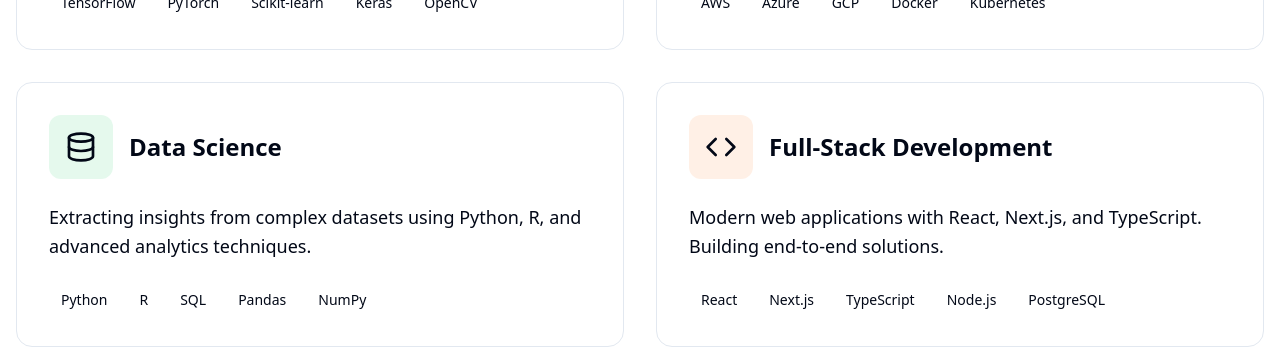
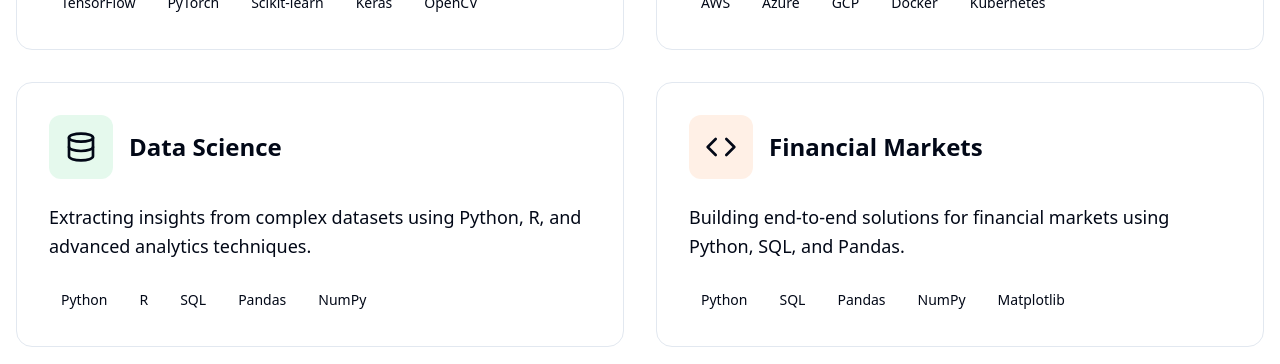
Before and after one commit to HumbledDS/humblebabs, a Next.js app: page / in a window 1280 px wide. Shown: the part 1240-1604 px from the top of the page. Built offline with nearby package versions, Linux system fonts and the light colour scheme.

Commit message:
finance track added

```diff
--- a/src/app/page.tsx
+++ b/src/app/page.tsx
@@ -33,9 +33,9 @@
   },
   {
     icon: Code,
-    title: "Full-Stack Development",
-    description: "Modern web applications with React, Next.js, and TypeScript. Building end-to-end solutions.",
-    technologies: ["React", "Next.js", "TypeScript", "Node.js", "PostgreSQL"],
+    title: "Financial Markets",
+    description: "Building end-to-end solutions for financial markets using Python, SQL, and Pandas.",
+    technologies: ["Python", "SQL", "Pandas", "NumPy", "Matplotlib"],
     color: "from-orange-500 to-red-500",
     bgColor: "bg-orange-500/10",
   },
--- a/src/app/projects/page.tsx
+++ b/src/app/projects/page.tsx
@@ -33,7 +33,7 @@
             <span className="text-[#23235b]">Projects</span>
           </h1>
           <p className="text-xl text-muted-foreground max-w-3xl mx-auto">
-            A collection of projects showcasing my work in AI, data science, and full-stack development
+            A collection of projects showcasing my work in AI, data science, and financial markets
           </p>
         </motion.div>
 
```
Also changed, not shown: 1 other file (tests, documents, lock files or other folders).
